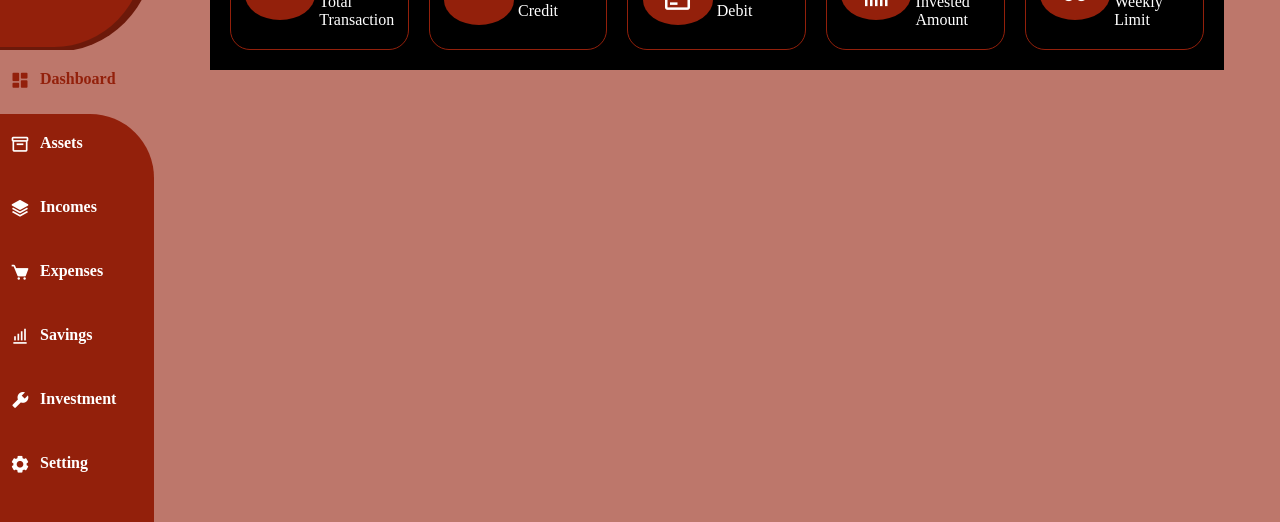
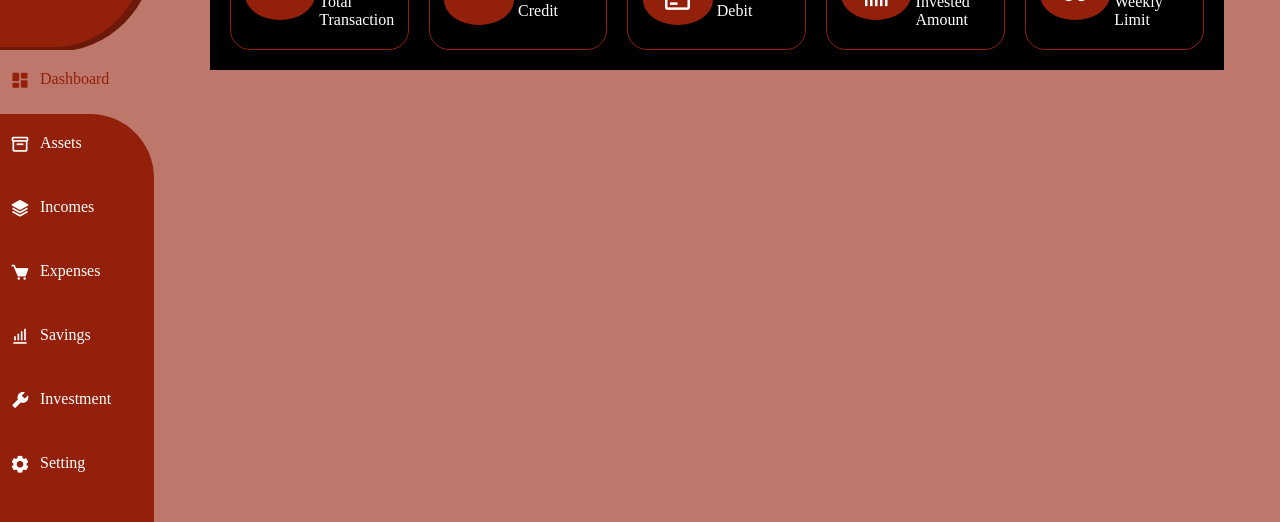
Before and after one commit to Lovethrech/personal-finance-manager, a Vue app: page / in a window 1280 px wide. Shown: the part 173-695 px from the top of the page. Built offline with nearby package versions, Linux system fonts and the light colour scheme; some icons are missing.

Commit message:
...finetuning all available components.

```diff
--- a/src/components/side-nav/SideNavIcon.vue
+++ b/src/components/side-nav/SideNavIcon.vue
@@ -16,8 +16,6 @@ const {name, icon, link}=defineProps(['name','icon', 'link']);
 }
 .side-nav-icon-desc{
     text-transform: capitalize;
-    font-weight:800;
-
 }
 @media screen and (max-width:700px) {
     .side-nav-icon-desc{
```
